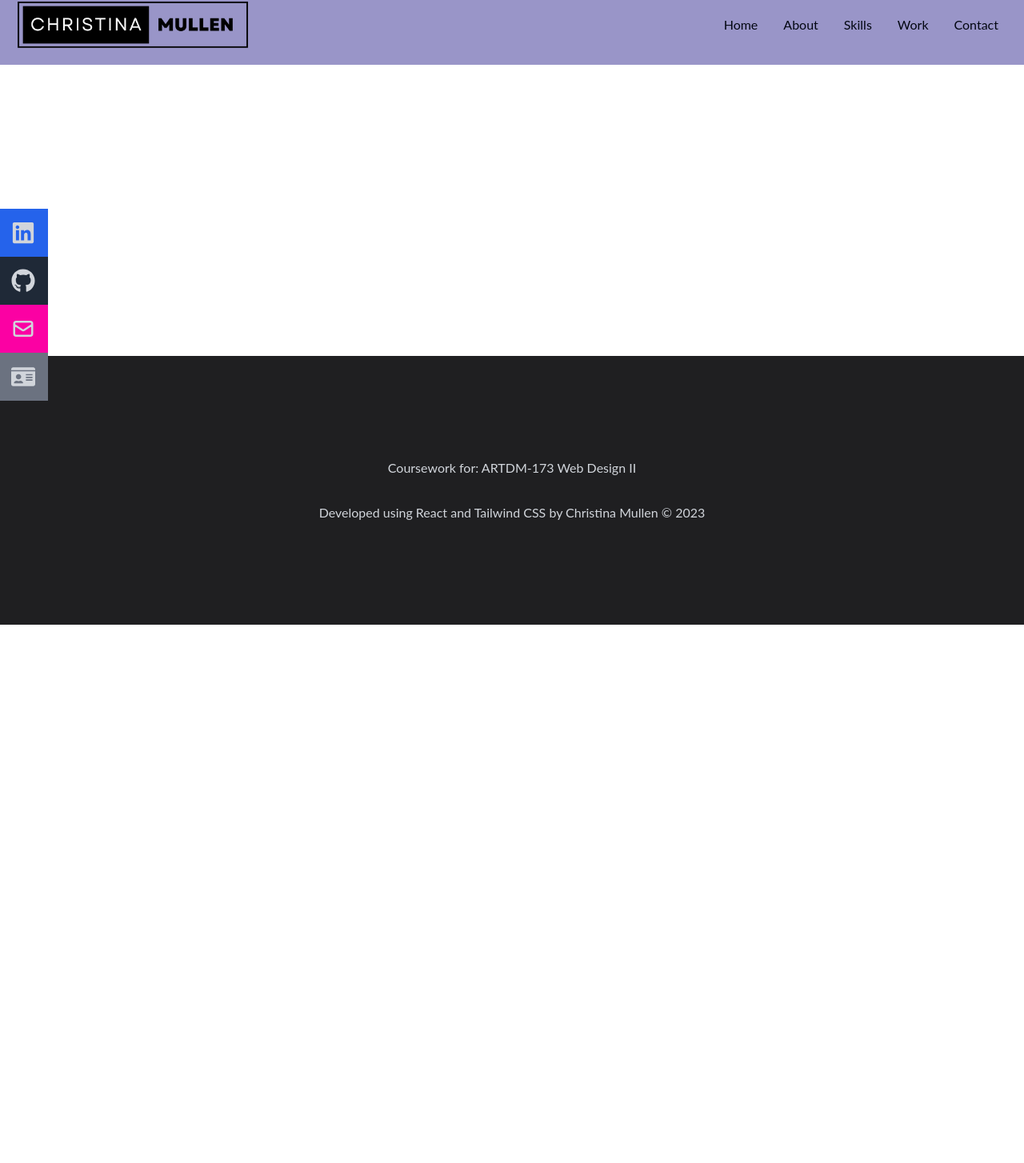
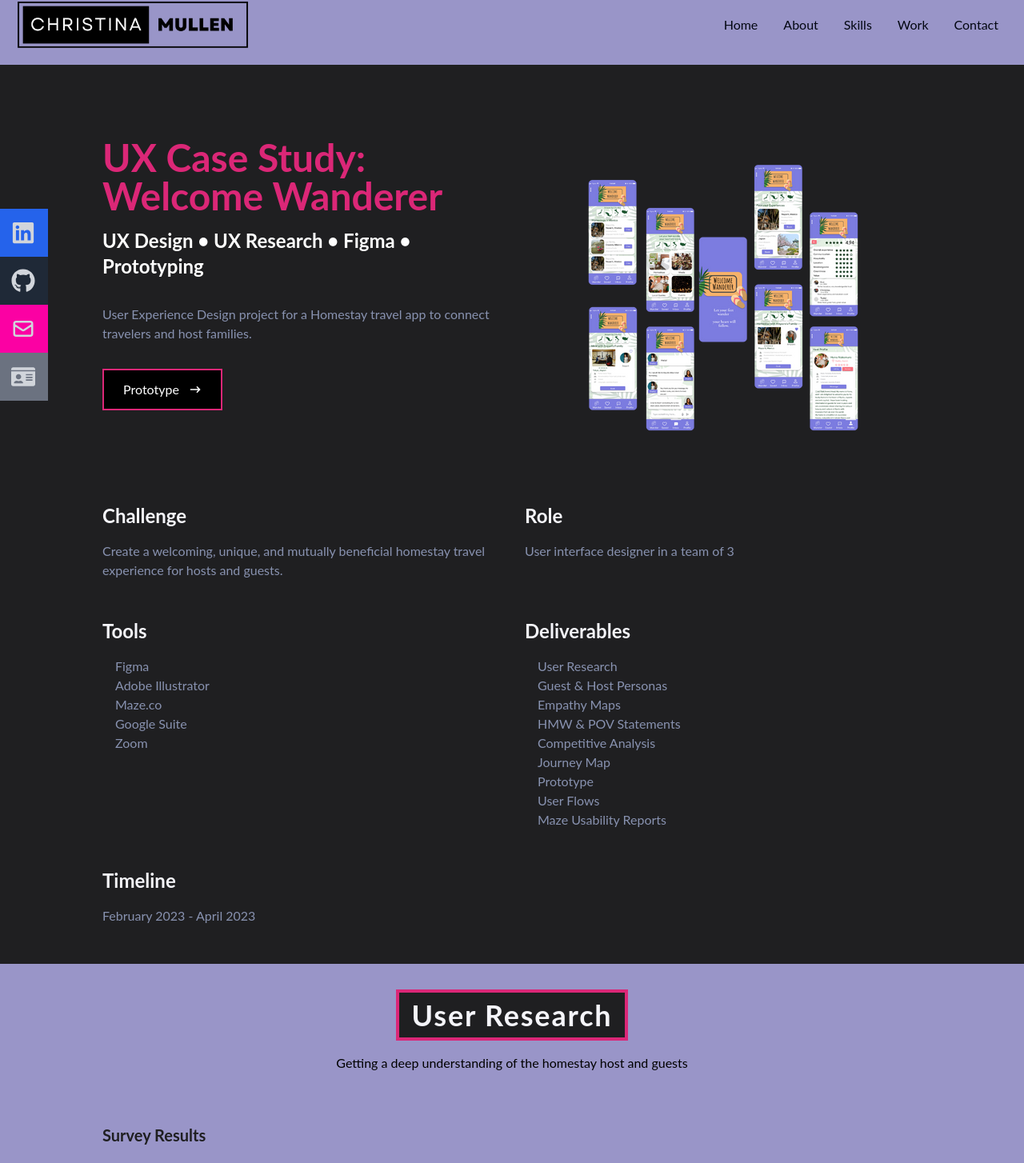
Before and after one commit to christinamullen/christina-portfolio, a React (Create React App) app: page /UXCaseStudyWW in a window 1280 px wide. Shown: the part 19-1473 px from the top of the page at 80% size. Before the commit the page ends 800 px from the top, so only its background shows below. Built offline with nearby package versions, Linux system fonts and the light colour scheme.

Commit message:
user research

```diff
--- a/src/App.js
+++ b/src/App.js
@@ -8,8 +8,10 @@ import Work from "./components/Work";
 import UICaseStudyHC from "./components/UICaseStudyHC";
 import PersonaL from "./components/PersonaL";
 import Features from "./components/Features";
+import Takeaways from "./components/Takeaways";
 import SiteArchitecture from "./components/SiteArchitecture";
 import UXCaseStudyWW from "./components/UXCaseStudyWW";
+import UserResearch from "./components/UserResearch";
 import Contact from "./components/Contact";
 import Footer from "./components/Footer";
 import WebDesignII from "./components/webDesignII";
@@ -34,8 +36,8 @@ function App() {
 
               </div>
             } />
-             <Route path="/UICaseStudyHC" element={<div><UICaseStudyHC /> <PersonaL /><Features /><SiteArchitecture /></div>} />
-            <Route path="/UXCaseStudyWW" element={<UXCaseStudyWW />} />
+             <Route path="/UICaseStudyHC" element={<div><UICaseStudyHC /> <PersonaL /><Features /><SiteArchitecture /><Takeaways/><Work />< Contact /></div>} />
+            <Route path="/UXCaseStudyWW" element={<div><UXCaseStudyWW /><UserResearch /> </div>} />
             <Route path="/WebDesignII" element={<WebDesignII />} />
           </Routes>
         </div>
--- a/src/components/SiteArchitecture.jsx
+++ b/src/components/SiteArchitecture.jsx
@@ -3,9 +3,9 @@ import siteArchitecture from '../assets/images/siteArchitecture.svg'
 
 const SiteArchitecture = () => {
     return (
-        <div name="architecture" className='w-full mx-auto flex flex-col items-center justify-center bg-[#1F1F21]'>
+        <div name="architecture" className='w-full mx-auto py-16 flex flex-col items-center justify-center bg-[#1F1F21]'>
             <h1 className='sm:text-4xl font-bold inline border-4 px-4 py-2 mt-8 tracking-wider bg-[#1F1F21] border-pink-600 text-[#F5F5FA]'>Site Architecture</h1>
-            <img className='max-h-[640px] mx-auto p-4' src={siteArchitecture} alt='app architecture' />
+            <img className='max-h-[640px] mx-auto p-8' src={siteArchitecture} alt='app architecture' />
         </div>
     )
 }
--- /dev/null
+++ b/src/components/Takeaways.jsx
@@ -0,0 +1,16 @@
+import React from 'react'
+
+const Takeaways = () => {
+    return (
+        <div name='takeaways' className='flex flex-col justify-center bg-[#9995C8]'>
+            <div className='w-full mx-auto px-32 pt-8 flex flex-col items-center justify-center bg-[#9995C8]'>
+                <h1 className='sm:text-4xl font-bold inline border-4 px-4 py-2 my-8 tracking-wider bg-[#1F1F21] border-pink-600 text-[#F5F5FA]'>Takeaways</h1>
+                <p className='max-w-[640px] pb-16'>
+                    <span className='font-bold'>If I had to do this project all over again</span>, I would spend more time fine tuning the design system. Since this was a solo project focusing on UI, the time to user test with Maze was limited. When deciding between feature details, having user testing data would eliminate any guesswork.
+                </p>
+            </div>
+        </div>
+    )
+}
+
+export default Takeaways
--- a/src/components/UICaseStudyHC.jsx
+++ b/src/components/UICaseStudyHC.jsx
@@ -8,7 +8,7 @@ import coffeeShopCup from '../assets/images/coffeeResearch2.png'
 
 const UICaseStudyHC = () => {
   return (
-    <div name='uicshchead' className=' flex flex-col justify-center bg-[#9995C8]'>
+    <div name='uihero' className=' flex flex-col justify-center bg-[#9995C8]'>
       <div className='w-full mx-auto px-32 bg-[#1F1F21]'>
         <div className='max-w-[1200px] w-full grid grid-cols-1 md:grid-cols-2 mt-40 gap-8 py-8 '>
           <div>
--- a/src/components/UXCaseStudyWW.jsx
+++ b/src/components/UXCaseStudyWW.jsx
@@ -1,8 +1,75 @@
 import React from 'react'
+import { HiArrowNarrowRight } from 'react-icons/hi'
+import ww from '../assets/images/WW.png'
+
 
 const UXCaseStudyWW = () => {
   return (
-    <div>UXCaseStudyWW</div>
+    <div name='uxhero' className=' flex flex-col justify-center bg-[#9995C8]'>
+      <div className='w-full mx-auto px-32 bg-[#1F1F21]'>
+        <div className='max-w-[1200px] w-full grid grid-cols-1 md:grid-cols-2 mt-40 gap-8 py-8 '>
+          <div>
+            <h2 className='text-pink-600 text-2xl sm:text-5xl font-bold'>UX Case Study: Welcome Wanderer</h2>
+            <h2 className='text-white text-1xl sm:text-2xl font-bold py-4'>UX Design • UX Research • Figma • Prototyping</h2>
+            <p className='text-[#8892b0] py-4 max-w-[700px]'>User Experience Design project for a Homestay travel app to connect travelers and host families.</p>
+            <button className='max-w-[200px] text-white bg-black border-2 border-white-300 px-6 py-3 my-4 flex items-center hover:bg-pink-600 border-pink-600'
+              onClick={() => window.location.href = 'https://www.figma.com/proto/u3cuuuWqyHyOsbnLPuvQve/Pitch-Deck-Christina?type=design&node-id=0-1&t=g0tySnhpzsp8LF68-0&scaling=contain&starting-point-node-id=282%3A8487&show-proto-sidebar=1'}> Prototype
+              <span className='hover:pl-4 duration-300'>
+                <HiArrowNarrowRight className='ml-3' />
+              </span>
+            </button>
+          </div>
+
+          <div>
+            <img className='mx-auto p-4 cursor-pointer' onClick={() => window.location.href = 'https://www.figma.com/proto/u3cuuuWqyHyOsbnLPuvQve/Pitch-Deck-Christina?type=design&node-id=0-1&t=g0tySnhpzsp8LF68-0&scaling=contain&starting-point-node-id=282%3A8487&show-proto-sidebar=1'} src={ww} alt='' />
+          </div>
+        </div>
+
+        <div className='max-w-[1200px] w-full grid grid-cols-1 md:grid-cols-2 gap-8 py-8'>
+          <div>
+            <h1 className='text-2xl font-bold inline py-2 text-[#F5F5FA]'>Challenge</h1>
+            <p className='text-[#8892b0] py-4 max-w-[700px]'>Create a welcoming, unique, and mutually beneficial homestay travel experience for hosts and guests.</p>
+          </div>
+          <div>
+            <h1 className='text-2xl font-bold inline py-2 text-[#F5F5FA]'>Role</h1>
+            <p className='text-[#8892b0] py-4 max-w-[700px]'>User interface designer in a team of 3 </p>
+          </div>
+          <div>
+            <h1 className='text-2xl font-bold inline py-2 text-[#F5F5FA]'>Tools</h1>
+            <p className='text-[#8892b0] py-4 max-w-[700px]'>
+              <ul>
+                <li>Figma</li>
+                <li>Adobe Illustrator</li>
+                <li>Maze.co</li>
+                <li>Google Suite</li>
+                <li>Zoom</li>
+              </ul>
+            </p>
+          </div>
+          <div>
+            <h1 className='text-2xl font-bold inline py-2 text-[#F5F5FA]'>Deliverables</h1>
+            <p className='text-[#8892b0] py-4 max-w-[700px]'>
+              <ul>
+                <li>User Research</li>
+                <li>Guest & Host Personas</li>
+                <li>Empathy Maps</li>
+                <li>HMW & POV Statements</li>
+                <li>Competitive Analysis</li>
+                <li>Journey Map</li>
+                <li>Prototype</li>
+                <li>User Flows</li>
+                <li>Maze Usability Reports</li>
+              </ul>
+            </p>
+          </div>
+          <div>
+            <h1 className='text-2xl font-bold inline py-2 text-[#F5F5FA]'>Timeline</h1>
+            <p className='text-[#8892b0] py-4 max-w-[700px]'>February 2023 - April 2023</p>
+          </div>
+        </div>
+
+      </div>
+    </div>
   )
 }
 
--- /dev/null
+++ b/src/components/UserResearch.jsx
@@ -0,0 +1,33 @@
+import React from 'react'
+import convoStats from '../assets/images/convoStats.svg'
+import homestayJapan from '../assets/images/JapanHomestay.jpg'
+
+const userResearch = () => {
+    return (
+        <div name='userResearch' className=' flex flex-col justify-center bg-[#9995C8]'>
+            <div className='w-full mx-auto px-32 flex flex-col items-center justify-center bg-[#9995C8]'>
+                <h1 className='sm:text-4xl font-bold inline border-4 px-4 py-2 mt-8 tracking-wider bg-[#1F1F21] border-pink-600 text-[#F5F5FA]'>User Research</h1>
+                <p className=' m-4'>Getting a deep understanding of the homestay host and guests</p>
+                <div className='max-w-[1200px] w-full grid grid-cols-1 md:grid-cols-2 gap-8 py-8 '>
+                    <div>
+                        <h1 className='font-bold text-xl py-4 text-[#1F1F21]'>Survey Results</h1>
+                        <p className='pb-4'>We had some <span className='font-bold'>unexpected findings</span> from our surveys and interviews. When it comes to homestays, we found that not everyone was down for “the holy grail of travel”. In fact, <span className='font-bold'>many had apprehensions about staying in a foreign family's home</span>. They viewed the concept positively, but <span className='font-bold'>would prefer to have private accomodations.</span> However, they <span className='font-bold'>liked the idea of joining a homestay family for a meal, events, guided tours from a local.</span></p>
+                        <h1 className='font-bold text-xl py-4 text-[#1F1F21]'>Secondary Research</h1>
+                        <p>Reasons for Hosts to consider homestays: Rural areas experiencing physician shortage, hoping that by exposing medical students to these areas via a homestay experience, they might form a connection and return to practice there</p>
+                    </div>
+                    <img className='mx-auto p-4' src={convoStats} alt='a japanese family sharing a meal around a table with an american guest' />
+                    <img className='mx-auto p-4' src={homestayJapan} alt='a japanese family sharing a meal around a table with an american guest' />
+                    <div>
+                        <h1 className='font-bold text-xl py-4 text-[#1F1F21]'>Listening to our Audience</h1>
+                        <p className='pb-4'>The challenge then became, <span className='font-bold'>how might we create a homestay-like experience, without actually staying with the homestay family?</span></p>
+                        <p>Solution: <span className='font-bold'>in addition to accommodations, we added other bookable activities: homestay family meal, events, guided tours from a local.</span></p>
+                    </div>
+
+
+                </div>
+            </div >
+        </div>
+    )
+}
+
+export default userResearch
```
Also changed, not shown: src/assets/images/JapanHomestay.jpg (added), src/assets/images/convoStats.svg (added).
